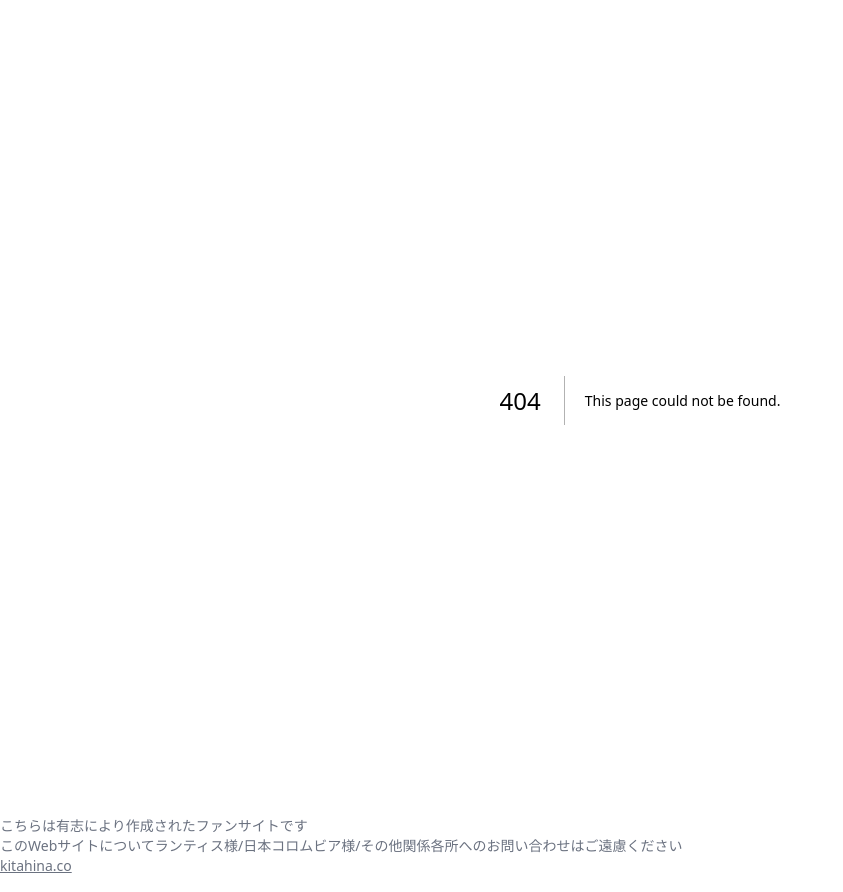
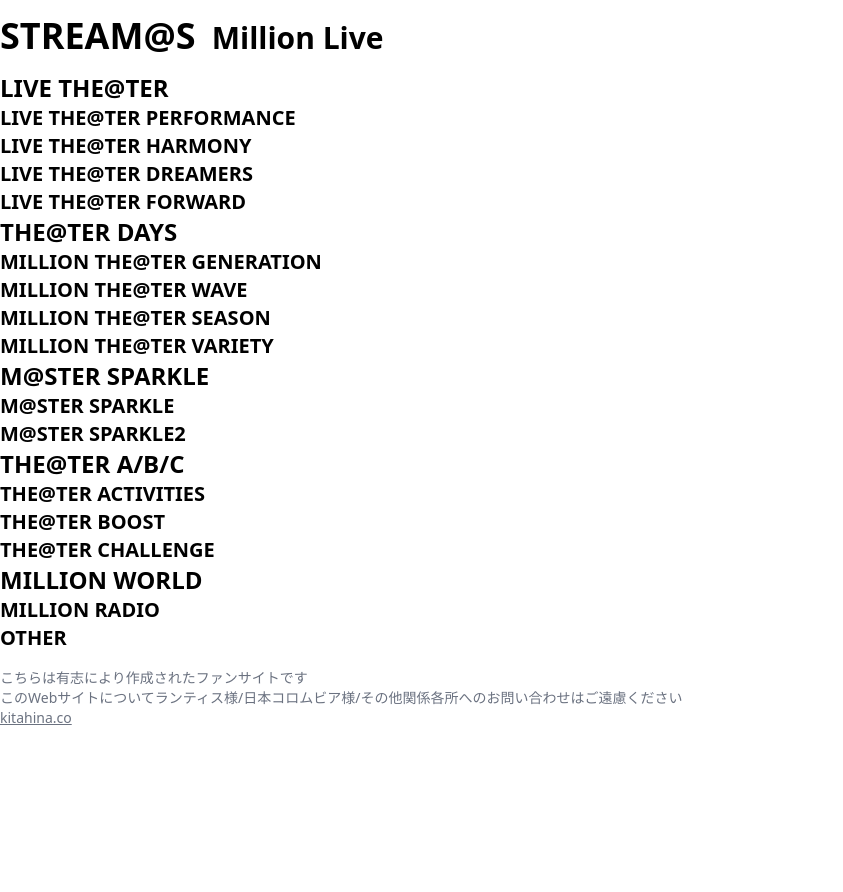
Before and after one commit to lonsagisawa/stream.kitahina.co, a Next.js app: page /millionlive in a window 1280 px wide. Before the commit this address had no page. Shown: the whole page, without its empty margins (0-843 px from the left). After the commit the page ends 800 px from the top, so only its background shows below. Built offline with nearby package versions, Linux system fonts and the light colour scheme.

Commit message:
Add 765 AS/765 ML

```diff
--- /dev/null
+++ b/pages/as.tsx
@@ -0,0 +1,19 @@
+import Header from "../components/header";
+import Head from "next/head";
+import Link from "next/link";
+
+const ShinyColors = () => {
+  return (
+    <div className="container mx-auto">
+      <Head>
+        <title>STREAM@S - 765PRO ALL STARS</title>
+        <meta name="description" content="Generated by create next app" />
+        <link rel="icon" href="/favicon.ico" />
+      </Head>
+      <Header subTitle="765PRO ALL STARS" color="#8dbafe" />
+      <h2 className="text-xl font-bold">LIVE THE@TER COLLECTION</h2>
+    </div>
+  );
+};
+
+export default ShinyColors;
--- a/pages/index.tsx
+++ b/pages/index.tsx
@@ -15,9 +15,37 @@ const Home = () => {
         サブスクリプションサービスで聴けるアイマス楽曲まとめ
       </p>
       <p>
-        <Link href="/shinycolors" className="underline text-2xl font-bold">
-          シャイニーカラーズ
-        </Link>
+        <ul className="text-2xl font-bold">
+          <li>
+            765PRO ALLSTARS
+            <span className="text-gray-300 text-lg"> - 現在対応中です</span>
+          </li>
+          <li>
+            <span className="text-gray-300">
+              シンデレラガールズ
+              <span className="text-gray-300 text-lg">
+                - 取り扱い予定はございません
+              </span>
+            </span>
+          </li>
+          <li>
+            <Link href="/millionlive" className="underline">
+              ミリオンライブ
+            </Link>
+            <span className="text-gray-300 text-lg"> - 現在対応中です</span>
+          </li>
+          <li>
+            SideM
+            <span className="text-gray-300 text-lg">
+              - 対応を検討しています
+            </span>
+          </li>
+          <li>
+            <Link href="/shinycolors" className="underline">
+              シャイニーカラーズ
+            </Link>
+          </li>
+        </ul>
       </p>
     </div>
   );
--- /dev/null
+++ b/pages/millionlive.tsx
@@ -0,0 +1,42 @@
+import Header from "../components/header";
+import Head from "next/head";
+import Link from "next/link";
+
+const MillionLive = () => {
+  return (
+    <div className="container mx-auto">
+      <Head>
+        <title>STREAM@S - Million Live</title>
+        <meta name="description" content="Generated by create next app" />
+        <link rel="icon" href="/favicon.ico" />
+      </Head>
+      <Header subTitle="Million Live" color="#8dbafe" />
+      <h1 className="text-2xl font-bold">LIVE THE@TER</h1>
+      <h2 className="text-xl font-bold">LIVE THE@TER PERFORMANCE</h2>
+      <h2 className="text-xl font-bold">LIVE THE@TER HARMONY</h2>
+      <h2 className="text-xl font-bold">LIVE THE@TER DREAMERS</h2>
+      <h2 className="text-xl font-bold">LIVE THE@TER FORWARD</h2>
+
+      <h1 className="text-2xl font-bold">THE@TER DAYS</h1>
+      <h2 className="text-xl font-bold">MILLION THE@TER GENERATION</h2>
+      <h2 className="text-xl font-bold">MILLION THE@TER WAVE</h2>
+      <h2 className="text-xl font-bold">MILLION THE@TER SEASON</h2>
+      <h2 className="text-xl font-bold">MILLION THE@TER VARIETY</h2>
+
+      <h1 className="text-2xl font-bold">M@STER SPARKLE</h1>
+      <h2 className="text-xl font-bold">M@STER SPARKLE</h2>
+      <h2 className="text-xl font-bold">M@STER SPARKLE2</h2>
+
+      <h1 className="text-2xl font-bold">THE@TER A/B/C</h1>
+      <h2 className="text-xl font-bold">THE@TER ACTIVITIES</h2>
+      <h2 className="text-xl font-bold">THE@TER BOOST</h2>
+      <h2 className="text-xl font-bold">THE@TER CHALLENGE</h2>
+
+      <h1 className="text-2xl font-bold">MILLION WORLD</h1>
+      <h2 className="text-xl font-bold">MILLION RADIO</h2>
+      <h2 className="text-xl font-bold">OTHER</h2>
+    </div>
+  );
+};
+
+export default MillionLive;
```
